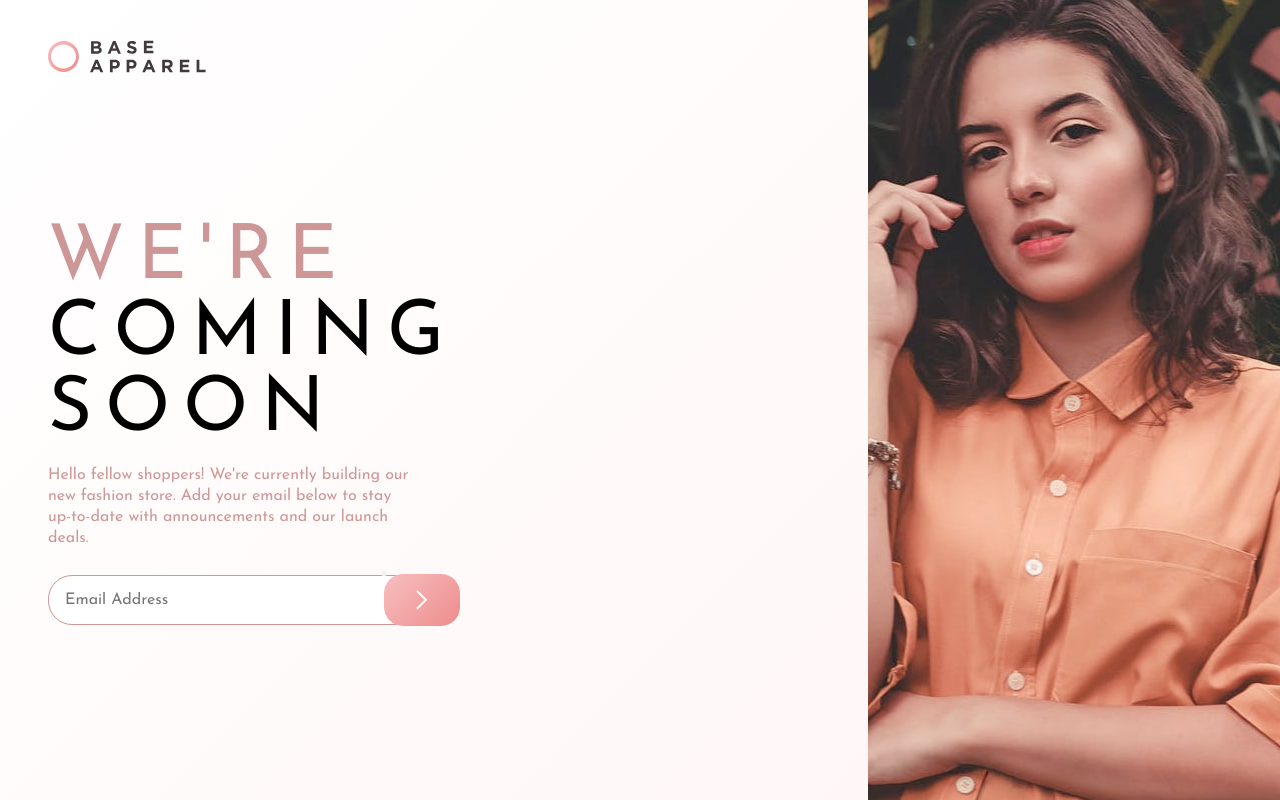
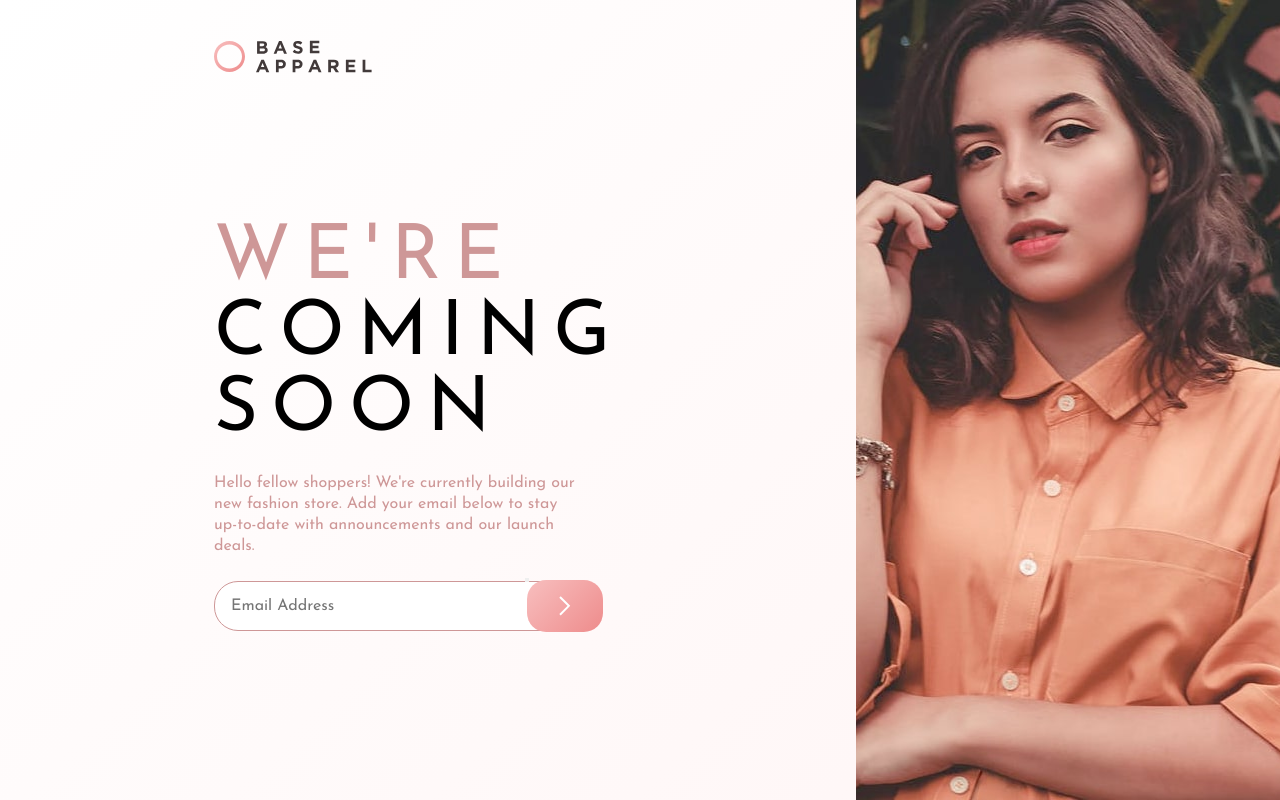
Before and after one commit to AbibGuardian50/Base-Apparel, a plain HTML site: page index.html in a window 1280 px wide. Drawn offline with Linux system fonts and the light colour scheme.

Commit message:
Add files via upload

```diff
--- a/index.html
+++ b/index.html
@@ -19,13 +19,15 @@
 
   <div class="container">
 
-
+    <header class="mobile">
+        <img src="./images/logo.svg" alt="logo">
+      </header>
 
     <img class="hero" src="./images/hero-mobile.jpg" alt="img">
 
     <main>
 
-      <header>
+      <header class="desktop">
         <img src="./images/logo.svg" alt="logo">
       </header>
 
@@ -36,8 +38,8 @@
       Add your email below to stay up-to-date with announcements and our launch deals.
       </p>
 
-      <form class="input-email" action="">
-        <input class="email-text" type="email" name="Email Address" id="" placeholder="Email Address">
+      <form name="input-email" class="input-email" action="" onsubmit="return validateForm()">
+        <input name="email" class="email-text" type="email" name="Email Address" id="" placeholder="Email Address">
         <button type="submit">
           <img class="arrow-svg" src="./images/icon-arrow.svg" alt="">
         </button>
--- a/script.js
+++ b/script.js
@@ -0,0 +1,7 @@
+function validateForm() {
+    const x = document.forms["input-email"]["email"].value;
+    if (x == "" || x == null) {
+      alert("The input field is empty");
+      return false;
+    }
+  }
--- a/style.css
+++ b/style.css
@@ -30,6 +30,17 @@ body {
     width: 100%;
     background: var(--linear-gradients-1);
     min-height: 100vh;
+    overflow-x: auto;
+}
+
+.container .desktop {
+    display: none;
+}
+
+.container .mobile {
+    display: block;
+    padding-top: 1.6rem;
+    padding-bottom: 1.6rem;
 }
 
 .container main .desc {
@@ -38,15 +49,15 @@ body {
     padding-right: 1rem;
     line-height: 21px;
     font-weight: 400;
-    padding-bottom: 1.6rem;
 }
 
 .container main h1 {
     letter-spacing: 0.8rem;
+    padding: 4.5rem 1rem 1rem 1rem;
     text-align: center;
-    padding: 9rem 1.6rem 1rem 1.6rem;
     font-weight: 400;
-    font-size: 24px;
+    font-size: 2.75rem;
+    margin: auto;
 }
 
 .container main .input-email .arrow-svg {
@@ -58,8 +69,8 @@ body {
 
 .container main .input-email button {
     position: absolute;
-    right: 43px;
-    top: -3px;
+    right: 75px;
+    top: 12px;
     cursor: pointer;
 }
 
@@ -85,6 +96,7 @@ body {
 form {
     position: relative;
     width: 100%;
+    padding: 1rem;
 }
 
 .container main .email-text {
@@ -112,17 +124,27 @@ form {
 
 
     main {
-        padding-left: 3rem;
-        width: 55%;
-        padding-right: 3rem;
-        padding-top: 2.5rem;
-        margin: 0 auto 0 0;
+    /* padding-left: 3rem; */
+    width: 50%;
+    padding-right: 3rem;
+    padding-top: 2.5rem;
+    margin: 0 auto;
     }
 
     .container .hero {
         display: none;
     }
 
+    .container .desktop {
+        display: block;
+    }
+
+    .container main .input-email button {
+        position: absolute;
+        right: 65px;
+        cursor: pointer;
+        top: -3px;
+    }
 
     .photo-section{
         display: block;
@@ -133,7 +155,7 @@ form {
     }
 
     .container main h1 {
-        padding-left: 0;
+        padding: 9rem 1.6rem 1.5rem 0rem;
         font-size: 4.75rem;
         text-align: left;
     }
@@ -141,9 +163,16 @@ form {
 
     .container main .desc {
         text-align: left;
-        padding-left: 0;
-        padding-right: 1rem;
         line-height: 21px;
+        padding: 0 1rem 1.5rem 0;
+    }
+
+    .container .mobile {
+        display: none;
+    }
+
+    form {
+        padding: 0;
     }
 
 
```
